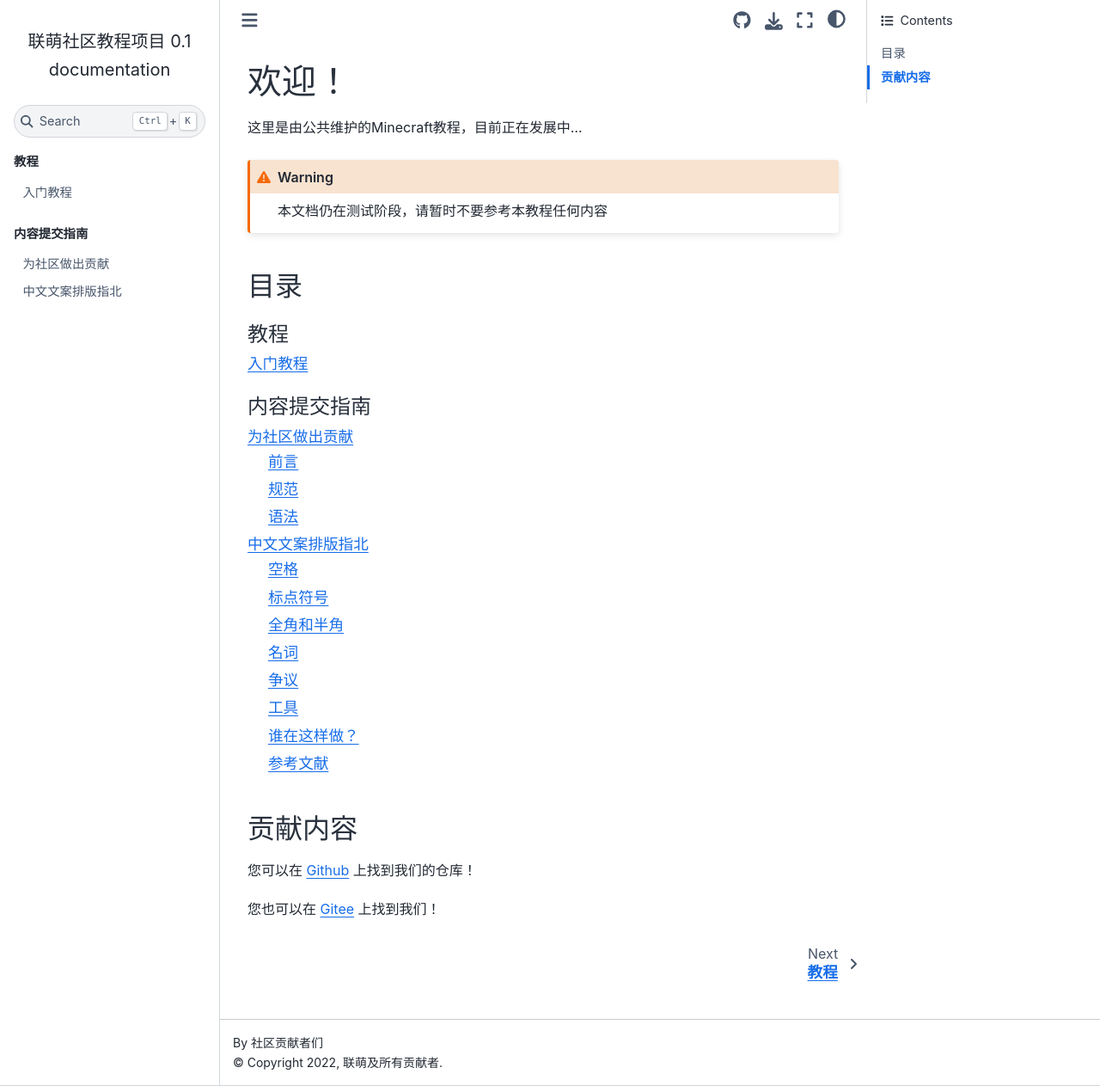
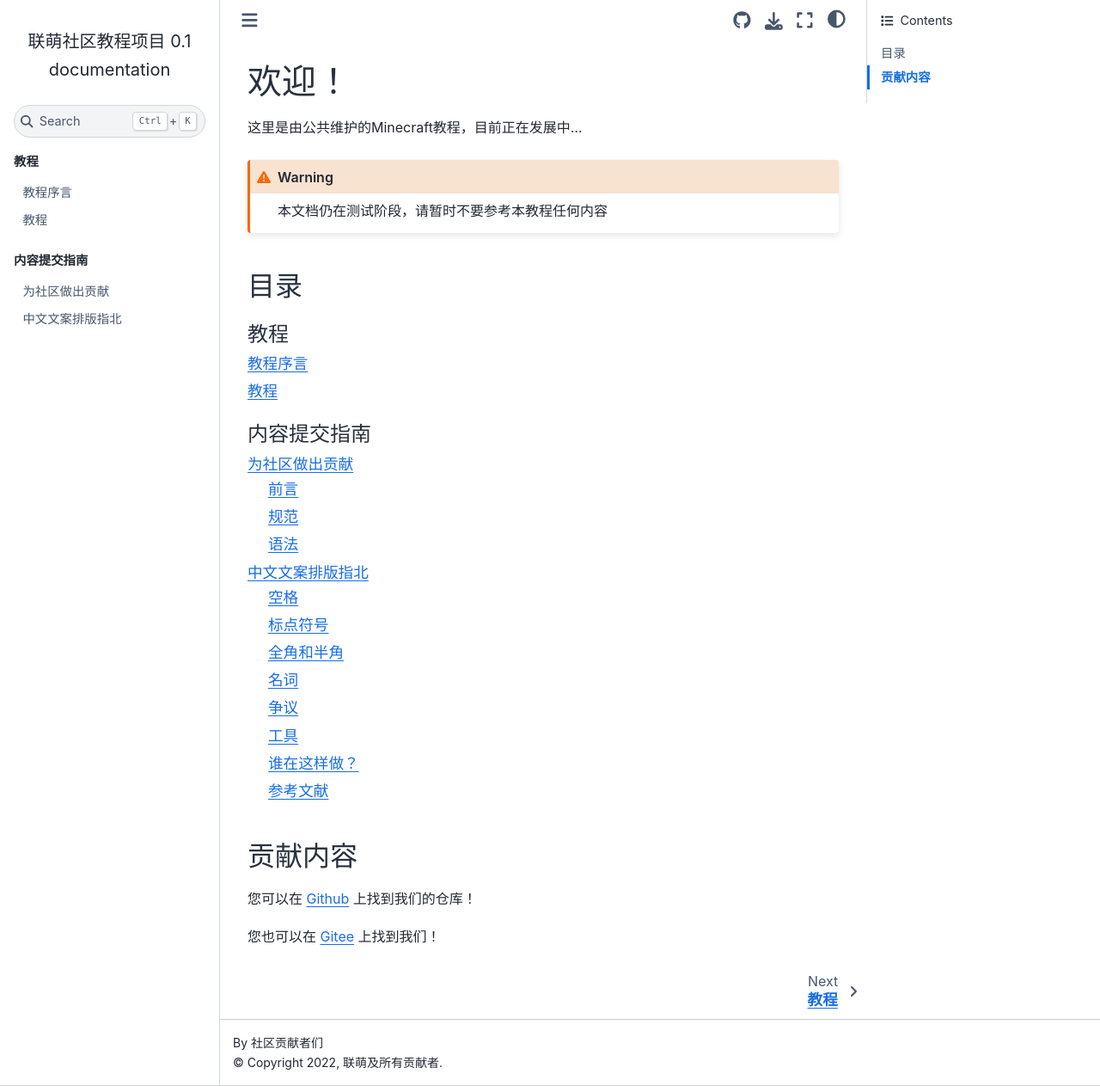
Before and after one commit to Lianmoe/Lianmoe-Tutorial, a Sphinx documentation site: the page built from docs/index.rst, in a window 1280 px wide and 1263 px high. Shown: the whole window at 86% size. Built offline with Sphinx 7.4.7 and the Sphinx Book theme 1.1.4, drawn with Linux system fonts in a browser that asks for light colours.

Commit message:
Update index.rst

```diff
--- a/docs/index.rst
+++ b/docs/index.rst
@@ -15,7 +15,9 @@
    :includehidden:
    :caption: 教程
 
-   入门教程 <tutorial-firstpage.md>
+   教程序言 <tutorial-firstpage.md>
+   教程 <tutorial/tutorial.md>
+
 
 .. toctree::
    :maxdepth: 2
```
